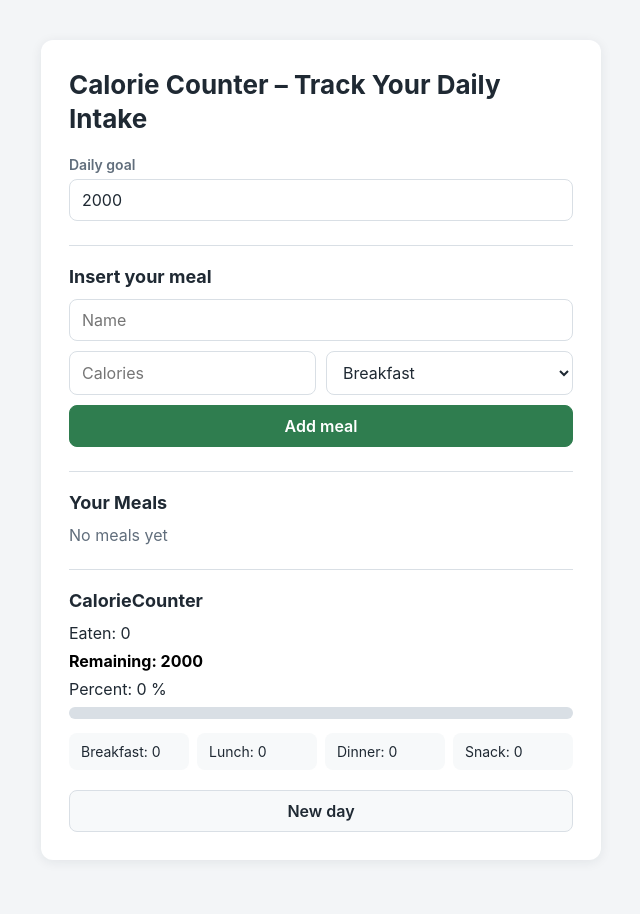
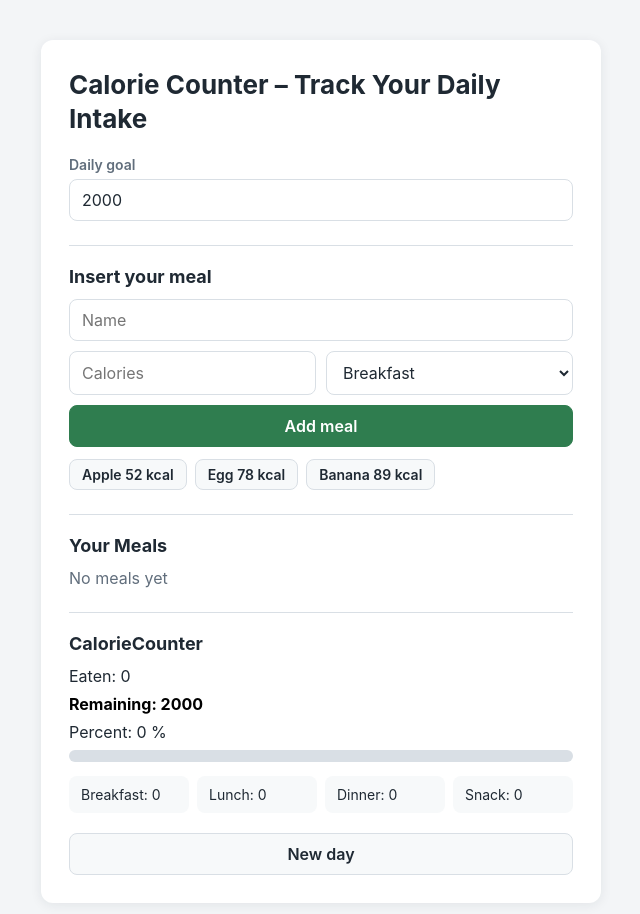
Before and after one commit to adelhokulic/calorie-counter, a React (Create React App) app: page / in a window 1280 px wide. Shown: the top 914 px of the page, without its empty margins (319-959 px from the left). Built offline with nearby package versions, Linux system fonts and the light colour scheme.

Commit message:
Add quick add buttons

```diff
--- a/src/App.css
+++ b/src/App.css
@@ -128,6 +128,27 @@ body {
 	font-weight: 600;
 }
 
+/* Brza dugmad */
+.quick-add {
+	display: flex;
+	flex-wrap: wrap;
+	gap: 8px;
+	margin-top: 12px;
+}
+
+.button-quick {
+	width: auto;
+	padding: 6px 12px;
+	border-color: var(--border);
+	background: var(--soft);
+	color: var(--text);
+	font-size: 14px;
+}
+
+.button-quick:hover {
+	background: var(--border);
+}
+
 /* Lista obroka */
 .empty-text {
 	margin: 0;
--- a/src/App.js
+++ b/src/App.js
@@ -1,6 +1,7 @@
 import "./App.css";
 import MealForm from "./components/MealForm";
 import MealList from "./components/MealList";
+import QuickAdd from "./components/QuickAdd";
 import CalorieCounter from "./components/CalorieCounter";
 import { useState } from "react";
 
@@ -28,9 +29,12 @@ function App() {
 				/>
 			</form>
 			<MealForm onAddMeal={addMeal} />
+			<QuickAdd onAddMeal={addMeal} />
 			<MealList meals={meals} onDeleteMeal={deleteMeal} />
 			<CalorieCounter goal={goal} meals={meals} />
-			<button className="button button-secondary" onClick={e => setMeals([])}>New day</button>
+			<button className="button button-secondary" onClick={(e) => setMeals([])}>
+				New day
+			</button>
 		</>
 	);
 }
--- /dev/null
+++ b/src/components/QuickAdd.js
@@ -0,0 +1,29 @@
+const QuickAdd = ({ onAddMeal }) => {
+	const foods = [
+		{ name: "Apple", calories: 52, type: "Snack" },
+		{ name: "Egg", calories: 78, type: "Breakfast" },
+		{ name: "Banana", calories: 89, type: "Snack" },
+	];
+
+	const handleQuickAdd = (food) => {
+		onAddMeal({ ...food, id: Date.now() });
+	};
+
+	return (
+		<div className="quick-add">
+			{foods.map((food) => {
+				return (
+					<button
+						className="button button-quick"
+						key={food.name}
+						onClick={() => handleQuickAdd(food)}
+					>
+						{food.name} {food.calories} kcal
+					</button>
+				);
+			})}
+		</div>
+	);
+};
+
+export default QuickAdd;
```
